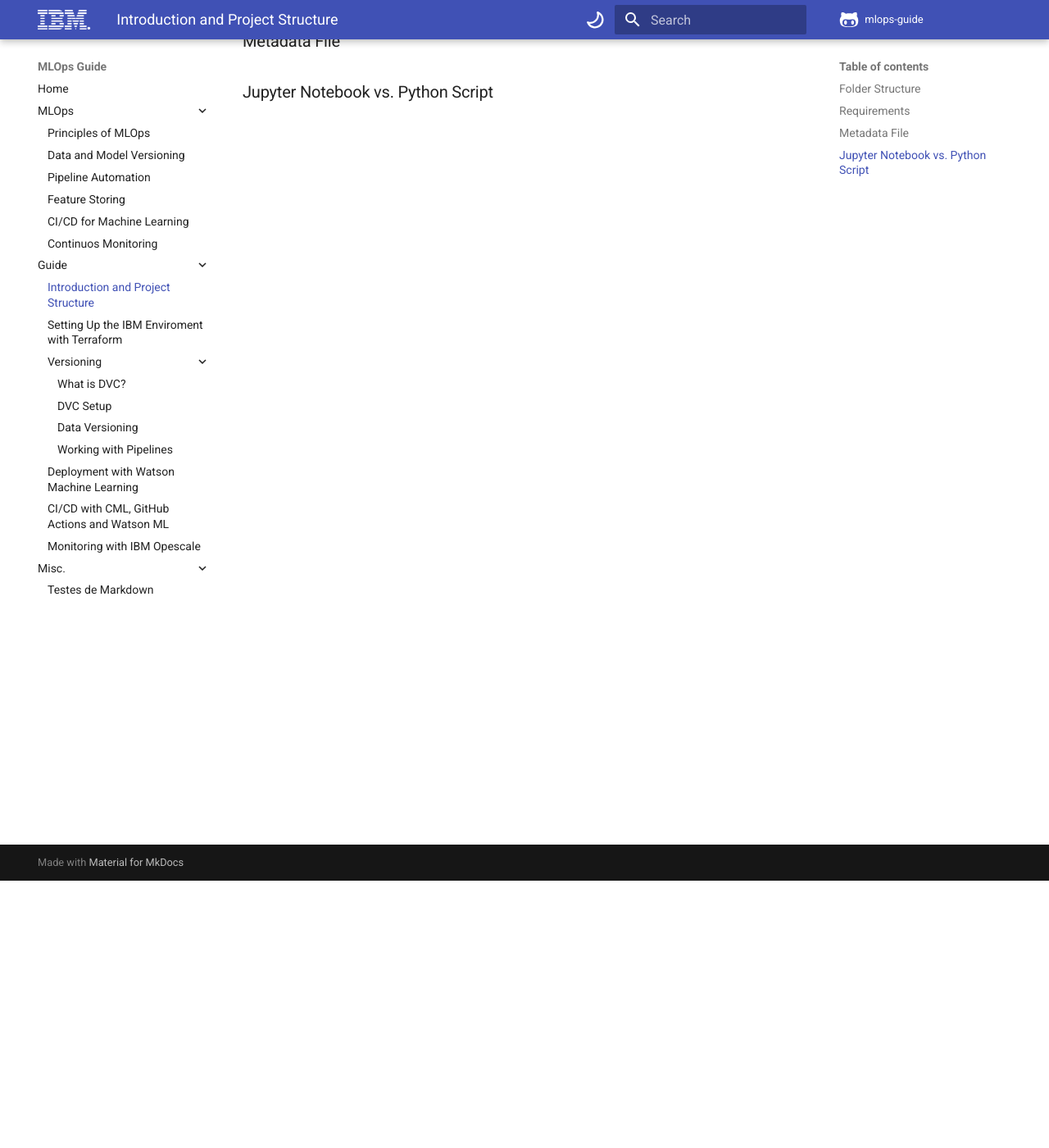
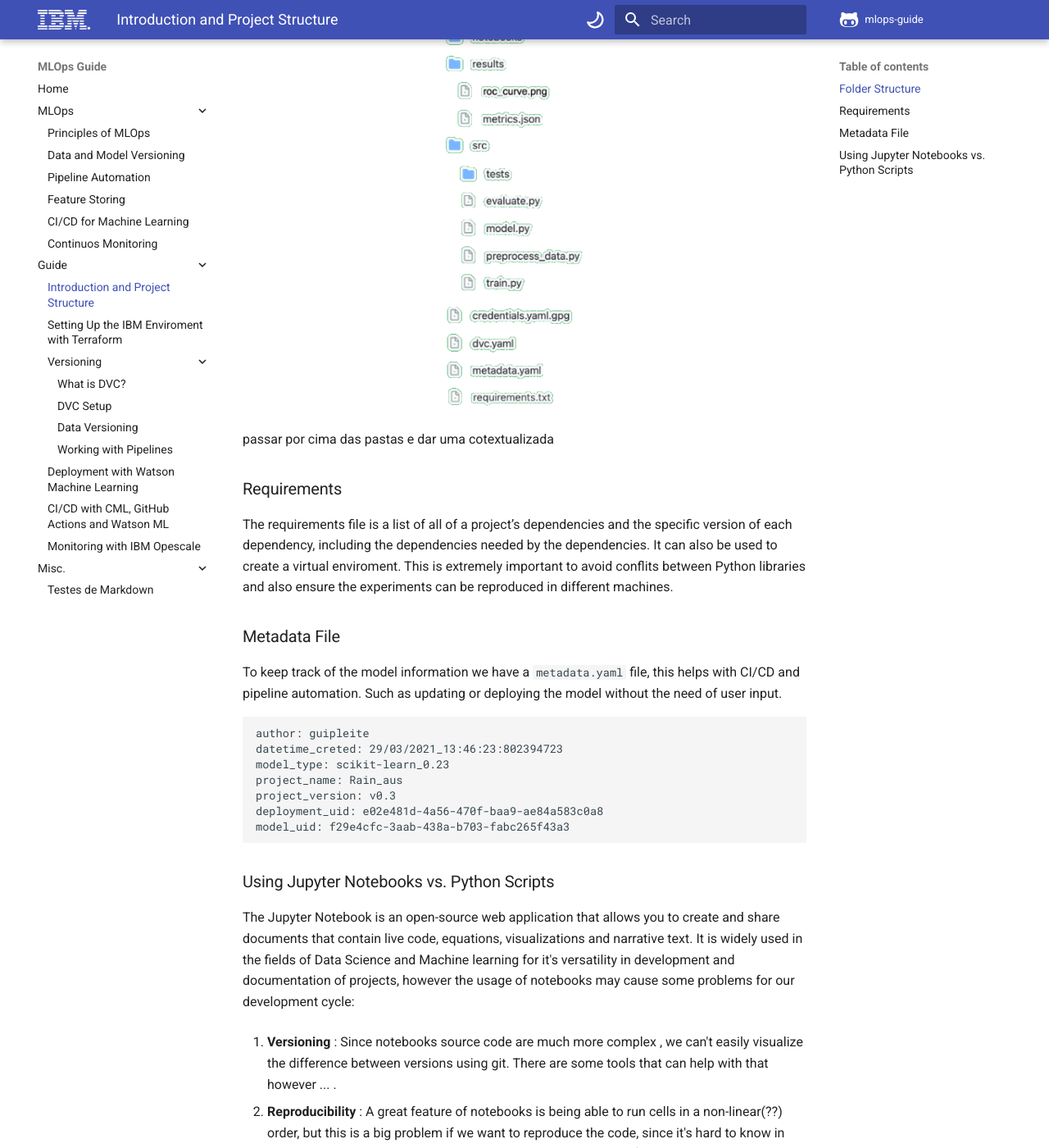
Before and after one commit to mlops-guide/mlops-guide.github.io, an MkDocs documentation site: the page built from docs/Structure/index.md, in a window 1280 px wide and 1400 px high, scrolled down 326 px. Shown: the whole window at 82% size. Built offline with MkDocs 1.6.1 and Material for MkDocs 9.7.7, drawn with Linux system fonts in a browser that asks for light colours; comment, search, counter and statistics services are not loaded; some of the changed text lies outside the part shown.

Commit message:
adding project structure section

````diff
--- a/docs/Structure/index.md
+++ b/docs/Structure/index.md
@@ -4,8 +4,45 @@
 
 ### Folder Structure
 
+<div style="text-align:center"><img src="../assets/folders.png" alt="drawing" width="275"/></div>
+passar por cima das pastas e dar uma cotextualizada
+
 ### Requirements
+The requirements file is a list of all of a project’s dependencies and the specific version of each dependency, including the dependencies needed by the dependencies. It can also be used to create a virtual enviroment.
+This is extremely important to avoid conflits between Python libraries and also ensure the experiments can be reproduced in different machines.
 
 ### Metadata File
 
-### Jupyter Notebook vs. Python Script
+To keep track of the model information we have a ```metadata.yaml``` file, this helps with CI/CD and pipeline automation. Such as updating or deploying the model without the need of user input.
+
+```yaml
+author: guipleite
+datetime_creted: 29/03/2021_13:46:23:802394723
+model_type: scikit-learn_0.23
+project_name: Rain_aus
+project_version: v0.3
+deployment_uid: e02e481d-4a56-470f-baa9-ae84a583c0a8
+model_uid: f29e4cfc-3aab-438a-b703-fabc265f43a3
+```
+
+### Using Jupyter Notebooks vs. Python Scripts
+
+The Jupyter Notebook is an open-source web application that allows you to create and share documents that contain live code, equations, visualizations and narrative text. It is widely used in the fields of Data Science and Machine learning for it's versatility in development and documentation of projects, however the usage of notebooks may cause some problems for our development cycle:
+
+1. __Versioning__ : Since notebooks source code are much more complex , we can't easily visualize the difference between versions using git. There are some tools that can help with that however ...  .
+
+1. __Reproducibility__ : A great feature of notebooks is being able to run cells in a non-linear(??) order, but this is a big problem if we want to reproduce the code, since it's hard to know in what order or which cells where executed, this is specially bad if we want to automate pipeline.
+
+1. __Standardized In/Out__ : By using scripts we can create pipelines with standardized entries and exits, therefore, we can create universal pipelines since no matter the model what it will recive and return will be in the same format.
+
+1. __Access to Functions__ : In the ```model.py``` script, we define the ```train``` and ```evaluate``` function, where the model is declared and trained and the metrics for the evaluation are defined. These functions can be called by other scripts such as we can create pipelines to train the model on a remote instance or evaluate an already trained model file in a consistent form.
+
+
+        def train(data, params):
+                ...
+                return pipeline, logs
+
+
+        def evaluate(data, pipeline, OUTPUT_PATH):
+                ...
+                return results
````
Also changed, not shown: docs/assets/folders.png (added).
